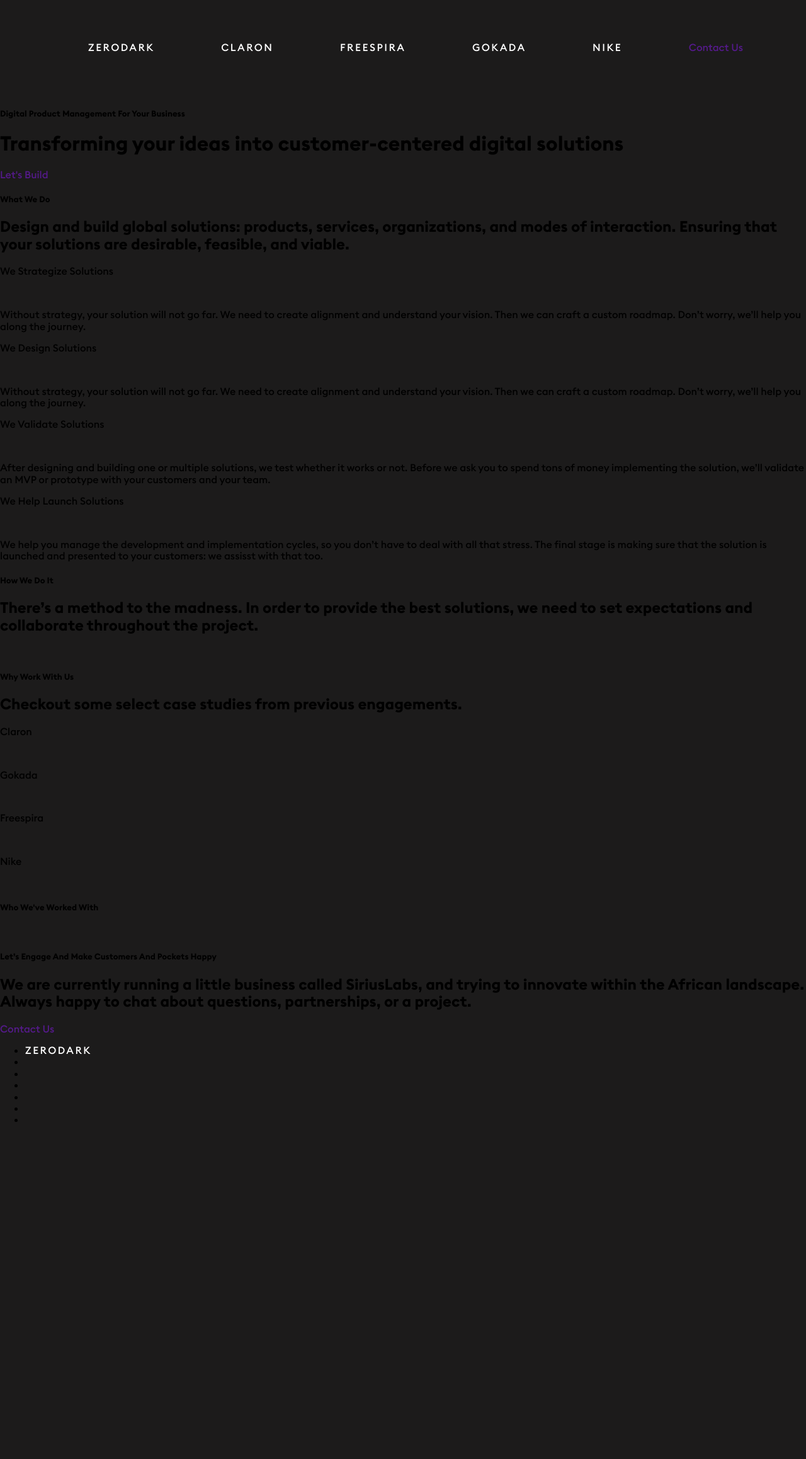
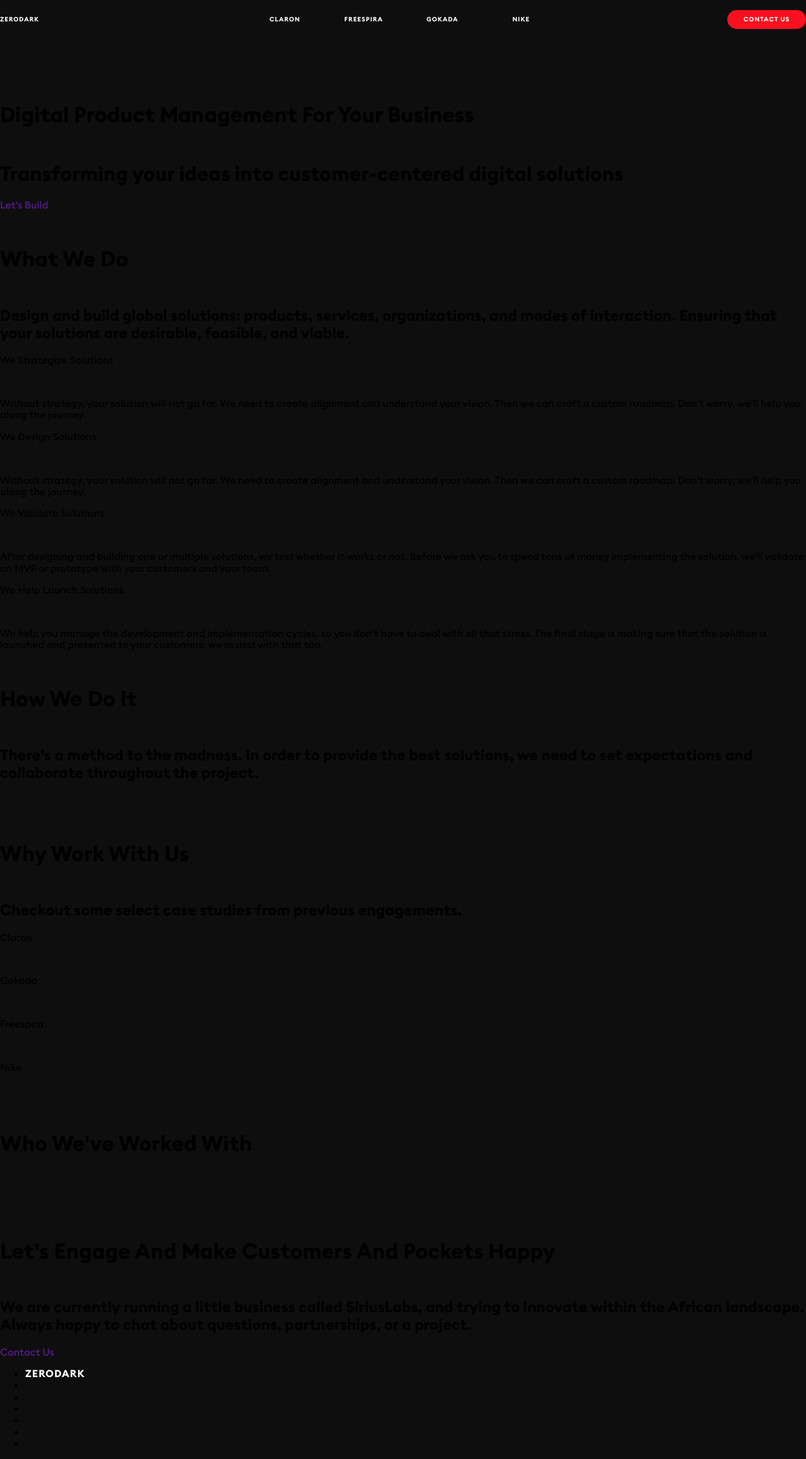
Before and after one commit to aakintil/portfolio-2019, a Node project: template index.html in a window 1280 px wide. Shown: the whole page at 63% size. Before the commit the page ends 1781 px from the top, so only its background shows below. Run offline with Node 20 templates, Linux system fonts and the light colour scheme; the template is opened without the code that fills it, so the values that code supplies are empty; some web fonts are replaced.

Commit message:
trying to add h1s. successfully added header and styled it

```diff
--- a/css/main.css
+++ b/css/main.css
@@ -37,45 +37,102 @@
 /* Global
    ========================================================================== */
 body {
-    background: #1C1B1B;
+    background: #0F0E0E;
     font-family: "EuclidSquare";
+}
+
+* {
+    box-sizing: border-box;
 }
 
 a {
     text-decoration: none;
 }
 
+/* Fonts
+   ========================================================================== */
+h1 {}
+
+h5 {
+    font-size: 34px;
+    font-weight: 700
+}
+}
+
+
+
+/* Sections
+   ========================================================================== */
+.section {
+    padding: 50px 100px;
+}
+
+
+/* Buttons
+   ========================================================================== */
+.btn-small {
+    width: 125px;
+    height: 30px;
+    justify-content: center;
+    display: flex;
+    align-items: center;
+    font-size: 10px;
+}
+
+
+.btn-link {
+    letter-spacing: 1px;
+    text-transform: uppercase;
+}
+
+.btn-link>a {
+    color: #FDFDFD;
+    font-weight: 700;
+}
+
+.btn-red-filled {
+    background: #F8101E;
+    border-radius: 20px;
+}
+
+.btn-link-contact-us {
+    margin-left: auto;
+}
+
+.btn-link-claron {
+    margin-left: auto;
+}
+
+
 
 /* Header
    ========================================================================== */
-header {
-    padding: 50px 100px;
+.section-header {
+    position: fixed;
+    width: 100%;
+    top: 0;
+    background: #0F0E0E;
 }
 
-header>ul {
+.section-header>ul {
     list-style-type: none;
     display: flex;
     justify-content: space-between;
+    padding: 0;
 }
 
-header>ul>li {
+.section-header>ul>li {
     float: left;
 }
 
-header .logo {
+.section-header .btn-link-logo {
     justify-content: flex-start;
 }
 
 
 
-/* Buttons
+/* Hero
    ========================================================================== */
-
-.btn-link {
-    text-transform: uppercase;
-    letter-spacing: 2.5px;
+.section-hero {
+    margin-top: 162px;
 }
-
-.btn-link>a {
-    color: white;
-}
--- a/index.html
+++ b/index.html
@@ -25,24 +25,24 @@
   <![endif]-->
 
   <!-- Add your site or application content here -->
-  <header>
+  <header class="section section-header">
     <ul>
-      <li class="btn btn-link logo"><a href="">ZeroDark</a></li>
-      <li class="btn btn-link"><a href="">Claron</a></li>
-      <li class="btn btn-link"><a href="">Freespira</a></li>
-      <li class="btn btn-link"><a href="">Gokada</a></li>
-      <li class="btn btn-link"><a href="">Nike</a></li>
-      <li class="btn btn-small"><a href="">Contact Us</a></li>
+      <li class="btn btn-link btn-small btn-link-logo"><a href="">ZeroDark</a></li>
+      <li class="btn btn-link btn-small btn-link-claron"><a href="">Claron</a></li>
+      <li class="btn btn-link btn-small btn-link-freespira"><a href="">Freespira</a></li>
+      <li class="btn btn-link btn-small btn-link-gokada"><a href="">Gokada</a></li>
+      <li class="btn btn-link btn-small btn-link-nike"><a href="">Nike</a></li>
+      <li class="btn btn-link btn-small btn-red-filled btn-link-contact-us"><a href="">Contact Us</a></li>
     </ul>
   </header>
 
-  <section class="hero">
+  <section class="section section-hero">
     <h5>Digital Product Management For Your Business</h5>
     <h1>Transforming your ideas into customer-centered digital solutions</h1>
     <a href="" class="btn btn-medium">Let's Build</a>
   </section>
 
-  <section class="services">
+  <section class="section section-services">
     <h5> What We Do </h5>
     <h2>
       Design and build global solutions: products, services, organizations, and modes of interaction. Ensuring that your
@@ -50,7 +50,7 @@
     </h2>
   </section>
 
-  <section class="services-detail">
+  <section class="section section-services-detail">
     <div class="services-detail-container">
       <p class="services-detail-title">
         We Strategize Solutions
@@ -98,7 +98,7 @@
     </div>
   </section>
 
-  <section class="process">
+  <section class="section section-process">
     <h5> How We Do It </h5>
     <h2>
       There’s a method to the madness. In order to provide the best solutions, we need to set expectations and
@@ -107,7 +107,7 @@
     <img src="" alt="" class="process-image">
   </section>
 
-  <section class="case-studies">
+  <section class="section section-case-studies">
     <h5> Why Work With Us </h5>
     <h2>
       Checkout some select case studies from previous engagements.
@@ -135,7 +135,7 @@
 
   </section>
 
-  <section class="select-clients">
+  <section class="section section-select-clients">
     <h5> Who We've Worked With </h5>
 
     <img src="" alt="">
@@ -146,7 +146,7 @@
     <img src="" alt="">
   </section>
 
-  <footer>
+  <footer class="section section-footer">
     <h5> Let’s Engage And Make Customers And Pockets Happy </h5>
     <h2>
       We are currently running a little business called SiriusLabs, and trying to innovate within the African landscape.
```
